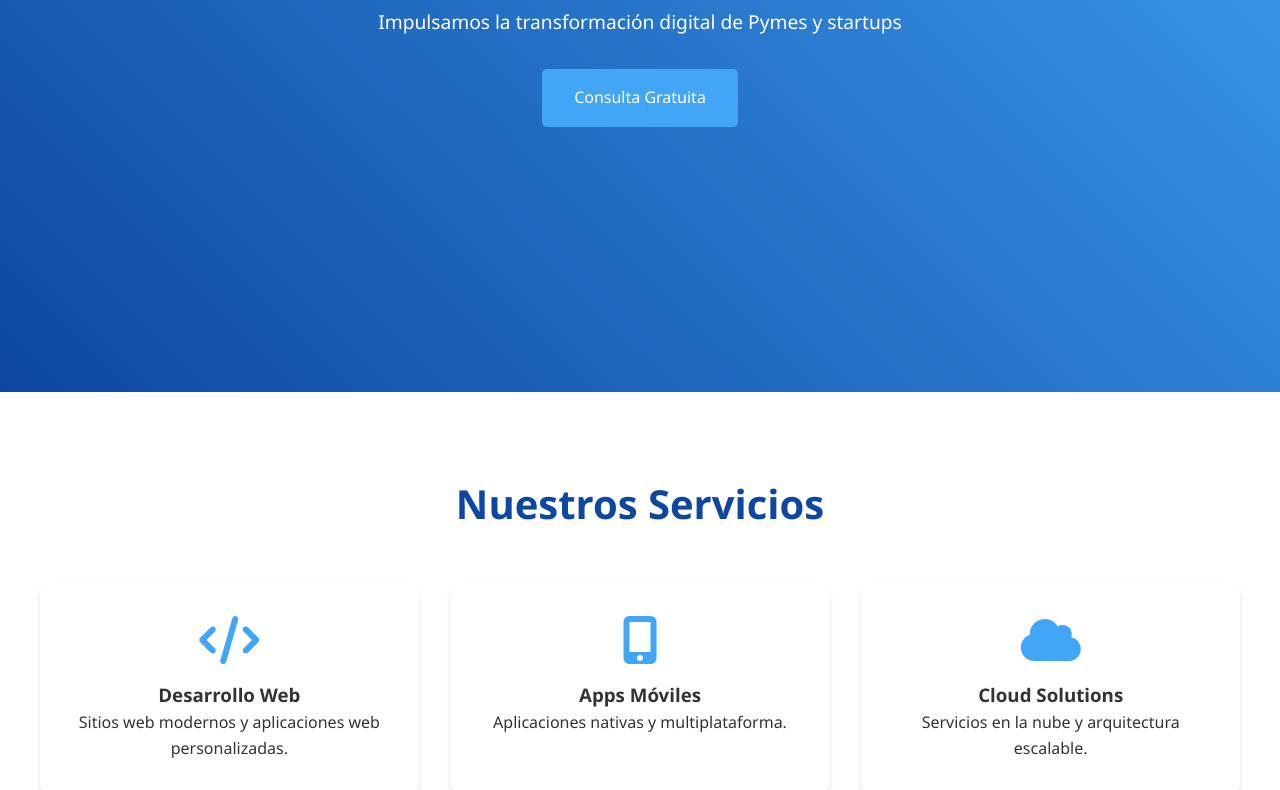
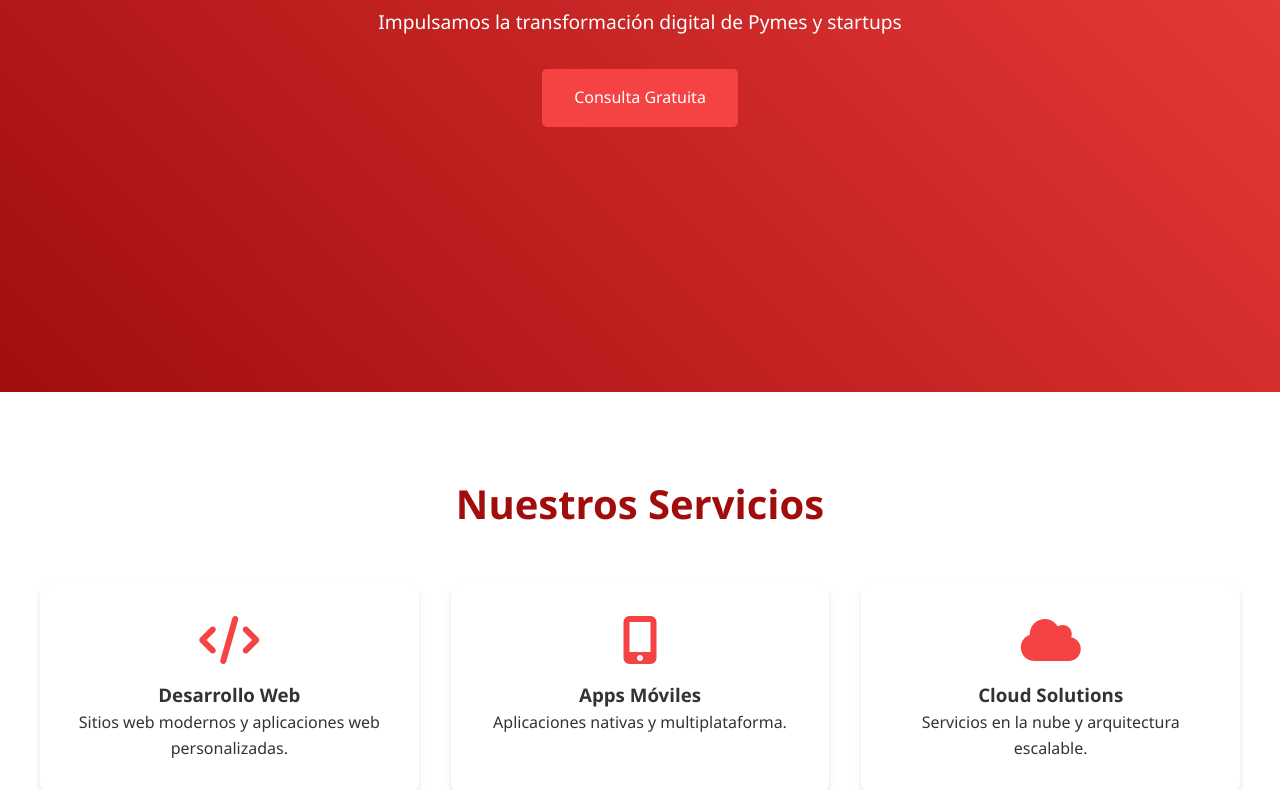
Before and after one commit to gustavex22/Ejercicio_2, a plain HTML site: page index.html in a window 1280 px wide. Shown: the part 408-1198 px from the top of the page. Drawn offline with Linux system fonts and the light colour scheme.

Commit message:
Cambio de color a rojo

```diff
--- a/css/estilos.css
+++ b/css/estilos.css
@@ -1,7 +1,7 @@
 /* Variables globales */
 :root {
-    --color-primary: #0D47A1;
-    --color-secondary: #42A5F5;
+    --color-primary: #a10d0d;
+    --color-secondary: #f54242;
     --color-white: #ffffff;
     --color-text: #333333;
 }
@@ -102,7 +102,7 @@ nav {
 
 .cta-button:hover {
     transform: translateY(-2px);
-    box-shadow: 0 4px 15px rgba(66, 165, 245, 0.4);
+    box-shadow: 0 4px 15px rgba(245, 66, 66, 0.4);
 }
 
 /* Secciones generales */
```
